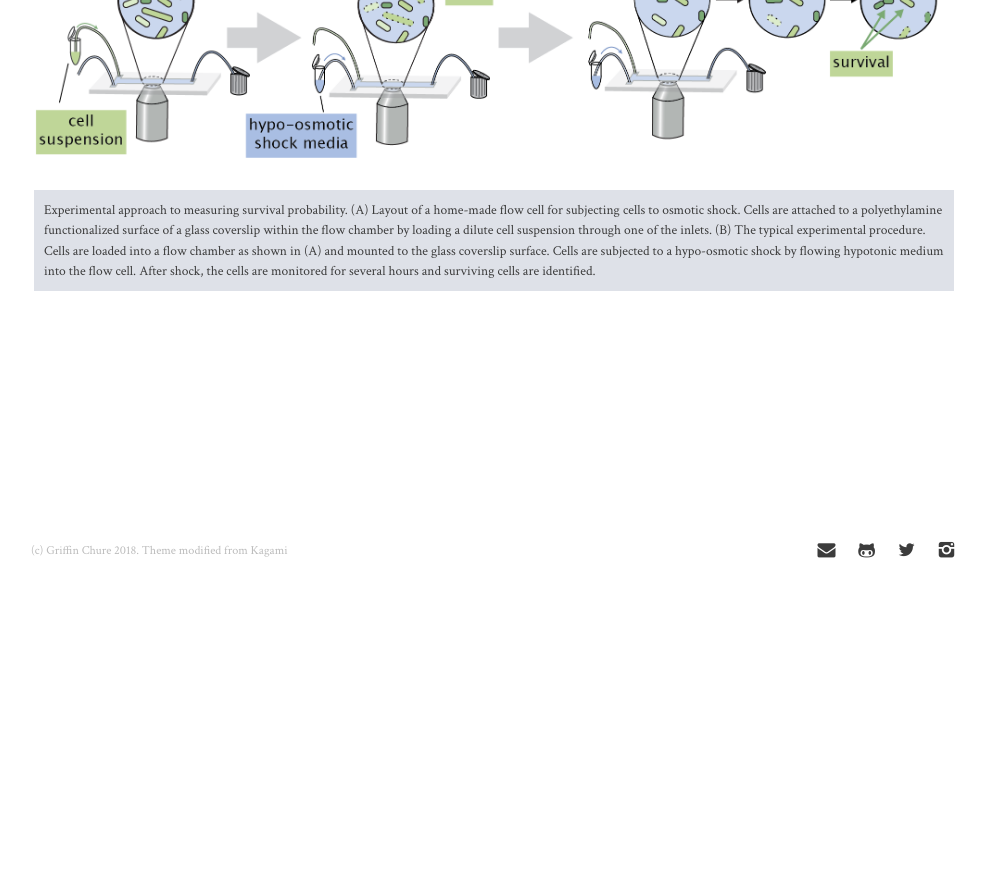
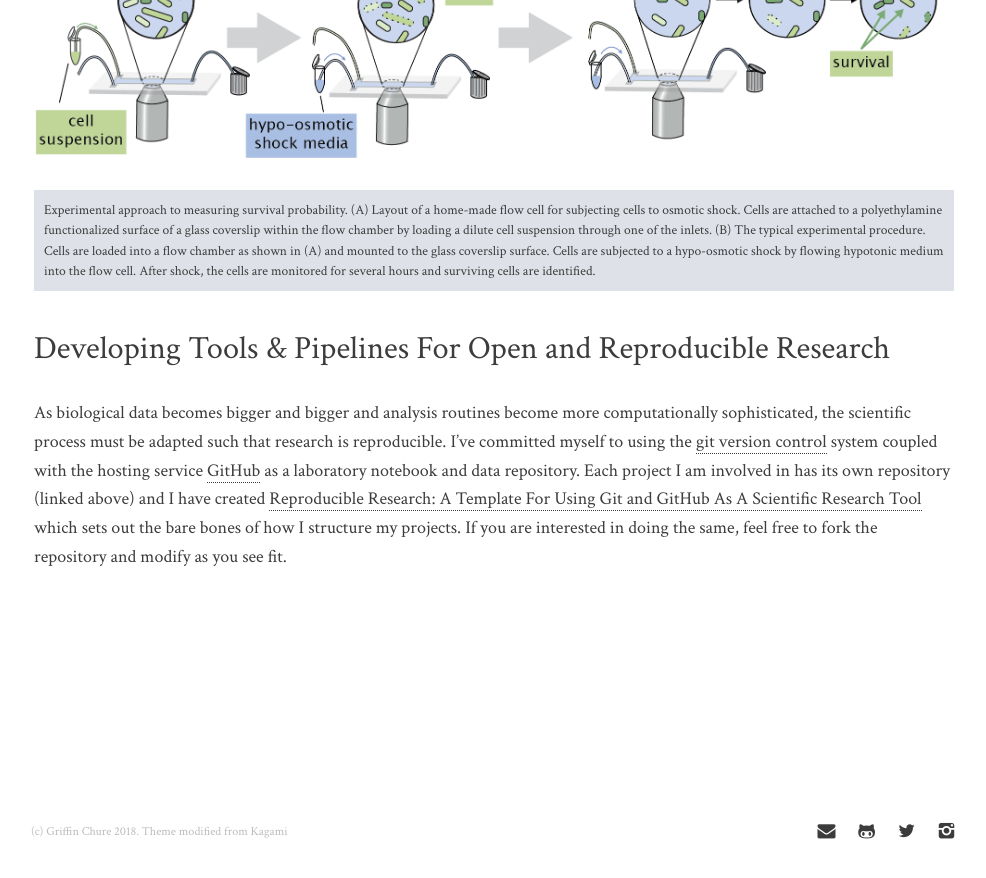
Before and after one commit to gchure/gchure.github.io, a Jekyll site: the page built from _posts/2017-04-09-research.md, in a window 1280 px wide and 900 px high, scrolled down 2117 px. Shown: the top 878 px of the window, without its empty margins (146-1132 px from the left). Built offline with Jekyll 4.4.1, drawn with Linux system fonts in a browser that asks for light colours; before the commit the page ends 2736 px from its top, so only the background shows below that.

Commit message:
Added a link to the reproducible research template

```diff
--- a/_posts/2017-04-09-research.md
+++ b/_posts/2017-04-09-research.md
@@ -42,3 +42,6 @@ Mechanosensitive  (MS)  channels  are  transmembrane  protein  complexes  which
 <div class="caption">
 Experimental approach to measuring survival probability. (A) Layout of a home-made flow cell for subjecting cells to osmotic shock. Cells are attached to a polyethylamine functionalized surface of a glass coverslip within the flow chamber by loading a dilute cell suspension through one of the inlets. (B) The typical experimental procedure. Cells are loaded into a flow chamber as shown in (A) and mounted to the glass coverslip surface. Cells are subjected to a hypo-osmotic shock by flowing hypotonic medium into the flow cell. After shock, the cells are monitored for several hours and surviving cells are identified.
 </div>
+
+# Developing Tools & Pipelines For Open and Reproducible Research
+As biological data becomes bigger and bigger and analysis routines become more computationally sophisticated, the scientific process must be adapted such that research is reproducible. I've committed myself to using the [git version control](https://git-scm.coml) system coupled with the hosting service [GitHub](https://github.com) as a laboratory notebook and data repository. Each project I am involved in has its own repository (linked above) and I have created [Reproducible Research: A Template For Using Git and GitHub As A Scientific Research Tool](https://github.com/gchure/reproducible_research) which sets out the bare bones of how I structure my projects. If you are interested in doing the same, feel free to fork the repository and modify as you see fit.
```
